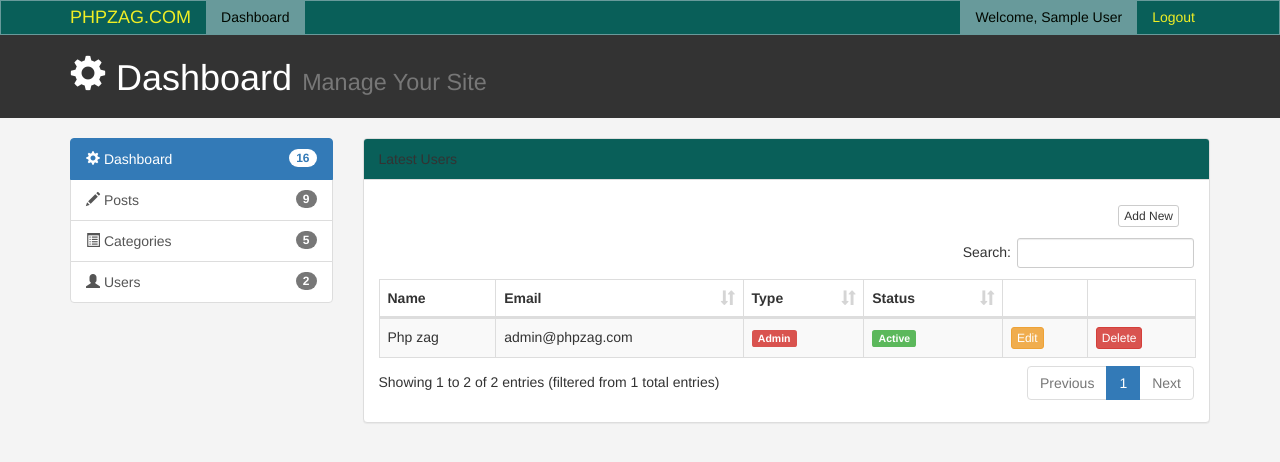
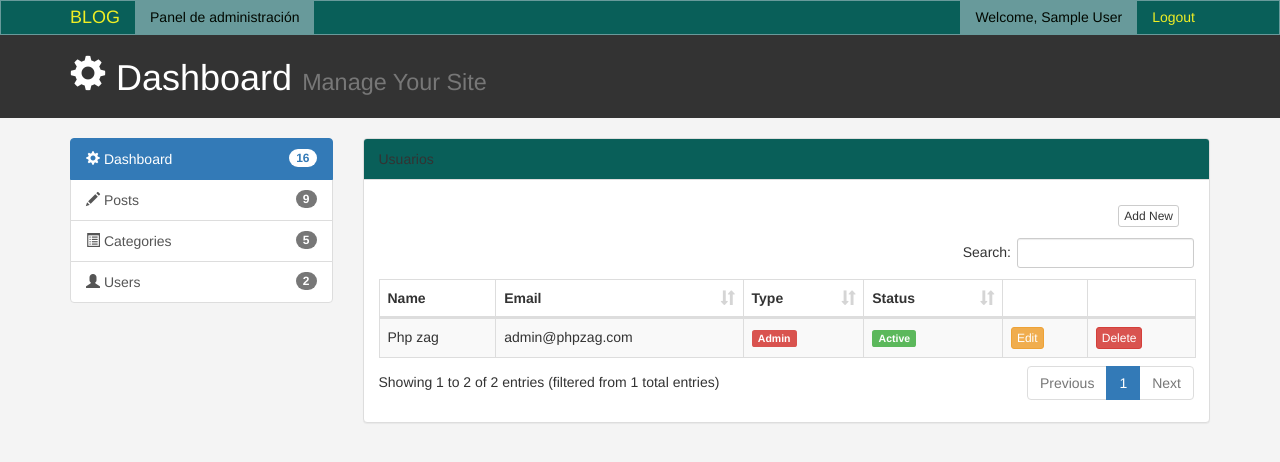
Before and after one commit to JaviPaez/cms, a PHP site: page /admin/users.php in a window 1280 px wide. Shown: the top 462 px of the page. Run offline with PHP 8.4, Linux system fonts and the light colour scheme; the visitor is signed in with stand-in values (Sample User, id 1); data comes from the database, SQL or seed files in the repository; some libraries are stand-ins or nearby versions.

Commit message:
Correcciones de links

```diff
--- a/cms/admin/menus.php
+++ b/cms/admin/menus.php
@@ -7,13 +7,13 @@
 				<span class="icon-bar"></span>
 				<span class="icon-bar"></span>
 			</button>
-	  <a class="navbar-brand" href="https://www.phpzag.com/">PHPZAG.COM</a>
+			<a class="navbar-brand" href="../index.php">BLOG</a>
 		</div>
 		<div id="navbar" class="collapse navbar-collapse">
 			<ul class="nav navbar-nav">
-		<li class="active"><a href="index.html">Dashboard</a></li>
+				<li class="active"><a href="./dashboard.php">Panel de administración</a></li>
 			</ul>
-	  <?php if(!empty($_SESSION["userid"])) { ?>
+			<?php if (!empty($_SESSION["userid"])) { ?>
 				<ul class="nav navbar-nav navbar-right">
 					<li class="active"><a href="index.html">Welcome, <?php echo $_SESSION["name"]; ?></a></li>
 					<li><a href="logout.php">Logout</a></li>
--- a/cms/admin/users.php
+++ b/cms/admin/users.php
@@ -11,7 +11,7 @@ $user = new User($db);
 $post = new Post($db);
 $category = new Category($db);
 
-if(!$user->loggedIn()) {
+if (!$user->loggedIn()) {
 	header("location: index.php");
 }
 
@@ -22,8 +22,9 @@ include('inc/header.php');
 <script src="js/dataTables.bootstrap.min.js"></script>
 <link rel="stylesheet" href="css/dataTables.bootstrap.min.css" />
 <script src="js/users.js"></script>
-<link href="css/style.css" rel="stylesheet" type="text/css" >
+<link href="css/style.css" rel="stylesheet" type="text/css">
 </head>
+
 <body>
 	<?php include "menus.php"; ?>
 
@@ -45,8 +46,8 @@ include('inc/header.php');
 				<?php include "left_menus.php"; ?>
 				<div class="col-md-9">
 					<div class="panel panel-default">
-					<div class="panel-heading"style="background-color:  #095f59;>
-						<h3 class="panel-title">Latest Users</h3>
+						<div class="panel-heading" style="background-color:  #095f59;>
+						<h3 class=" panel-title">Usuarios</h3>
 						</div>
 						<div class="panel-body">
 							<div class="panel-heading">
@@ -79,4 +80,4 @@ include('inc/header.php');
 	</section>
 
 
- <?php include('inc/footer.php');?>
+	<?php include('inc/footer.php'); ?>
```
Also changed, not shown: cms/admin/index.php (+10 -10 lines), cms/inc/container.php (+5 -4 lines), cms/index.php (+7 -7 lines), cms/view.php (+4 -4 lines). Lines whose indentation alone changed are shown as unchanged.
